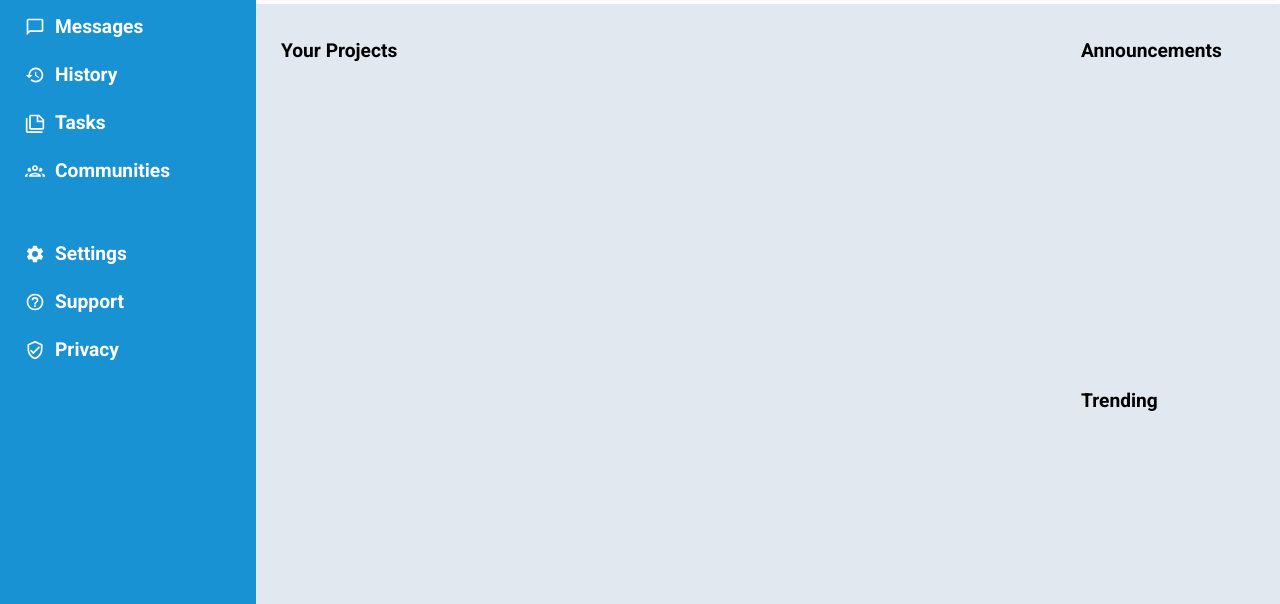
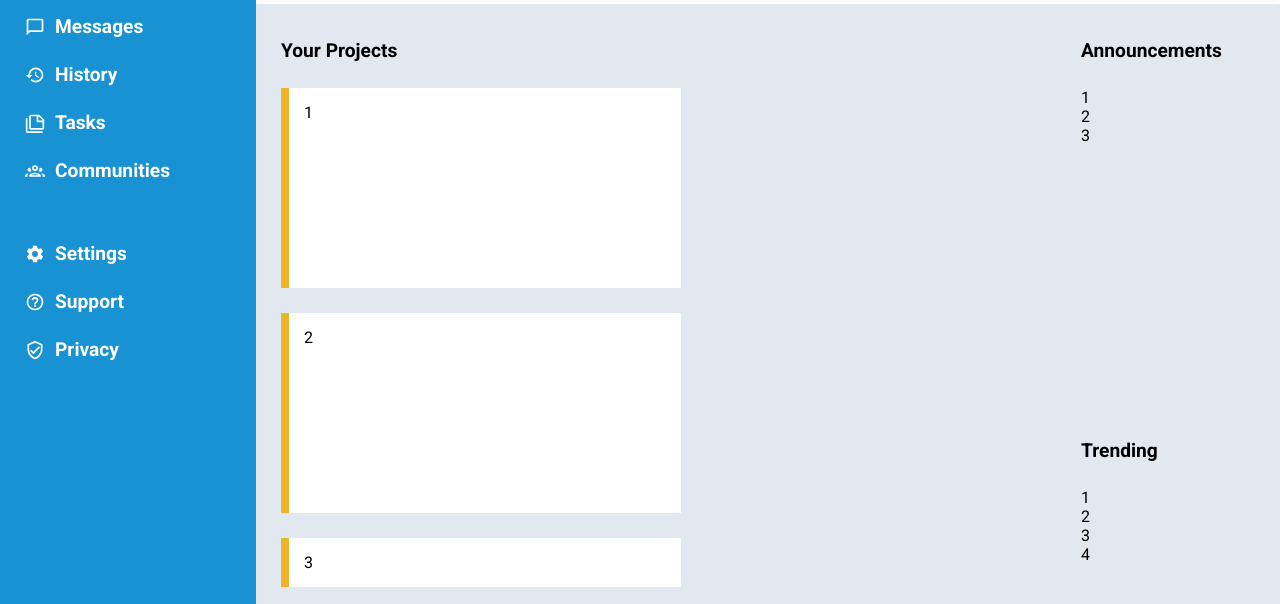
Before and after one commit to JAlblas/odin-admin-dashboard, a plain HTML site: page index.html in a window 1280 px wide. Shown: the part 196-800 px from the top of the page. Drawn offline with Linux system fonts and the light colour scheme.

Commit message:
Sets up remaning gris

```diff
--- a/index.html
+++ b/index.html
@@ -67,14 +67,34 @@
         <div class="main">
             <div class="projects">
                 <h4>Your Projects</h4>
+                <div class="project-container">
+                    <div class="project">1</div>
+                    <div class="project">2</div>
+                    <div class="project">3</div>
+                    <div class="project">4</div>
+                    <div class="project">5</div>
+                    <div class="project">6</div>
+                </div>
+
             </div>
 
             <div class="annoucements">
                 <h4>Announcements</h4>
+                <div class="messages">
+                    <div class="message">1</div>
+                    <div class="message">2</div>
+                    <div class="message">3</div>
+                </div>
             </div>
 
             <div class="trending">
                 <h4>Trending</h4>
+                <div class="users">
+                    <div class="user">1</div>
+                    <div class="user">2</div>
+                    <div class="user">3</div>
+                    <div class="user">4</div>
+                </div>
             </div>
 
         </div>
--- a/style.css
+++ b/style.css
@@ -167,7 +167,7 @@ button {
     padding: 25px;
 
     display: grid;
-    grid-template-rows: 350px 350px;
+    grid-template-rows: 400px 400px;
     grid-template-columns: clamp(800px, 70%, 1200px) 3fr;
 }
 
@@ -179,6 +179,21 @@ button {
 .projects {
     grid-row: 1 / 3;
     grid-column: 1 / 2;
+
+}
+
+.project-container {
+    height: 80vh;
+    display: grid;
+    grid-template-rows: repeat(auto-fit, 200px);
+    grid-template-columns: repeat(auto-fit, 400px);
+    gap: 25px;
+}
+
+.project {
+    background-color: #FFF;
+    border-left: 8px solid #F0B329;
+    padding: 15px;
 }
 
 .announcements {
@@ -186,9 +201,21 @@ button {
     grid-column: 2 / 3;
 }
 
+.messages {
+    display: grid;
+    grid-template-rows: 3;
+    grid-template-columns: 1;
+}
+
 .trending {
     grid-row: 2 / 3;
     grid-column: 2 / 3;
+}
+
+.users {
+    display: grid;
+    grid-template-rows: 4;
+    grid-template-columns: 1;
 }
 
 .footer {
```
